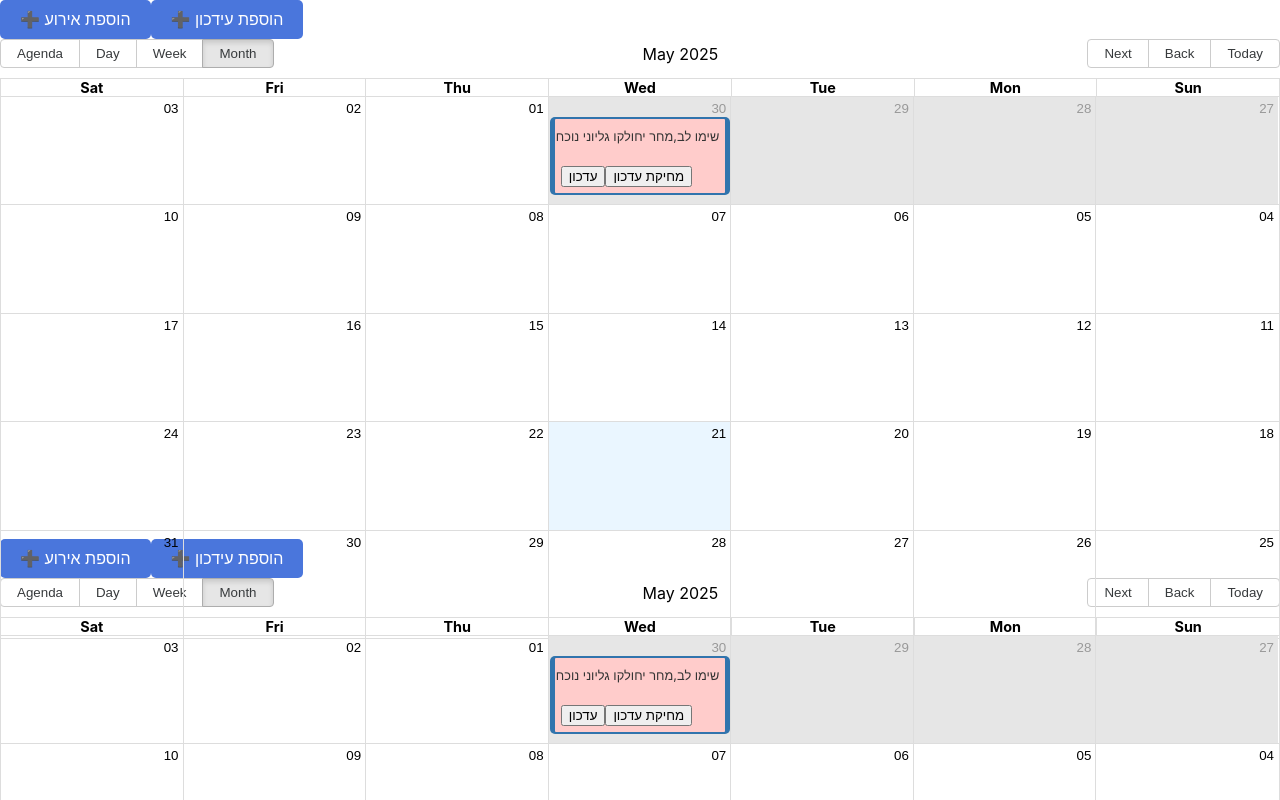
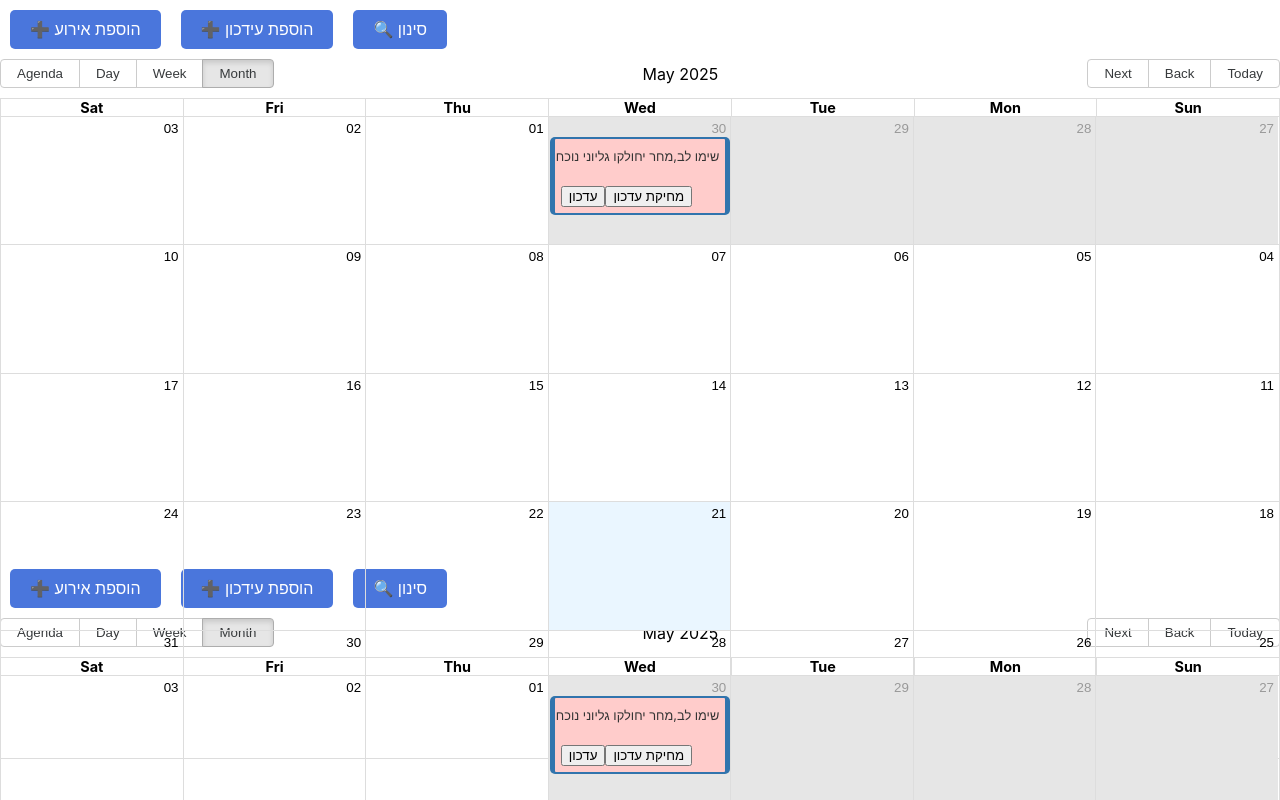
Before and after one commit to AutoDidact613/Maalot360, a React (Create React App) app: page /events in a window 1280 px wide. Shown: the top 800 px of the page. Built offline with nearby package versions, Linux system fonts and the light colour scheme.

Commit message:
end project

```diff
--- a/src/App.css
+++ b/src/App.css
@@ -1,52 +1,4 @@
-/* *{
-  direction: rtl;
-}
-.App {
-  text-align: center;
-}
 
-.App-logo {
-  height: 40vmin;
-  pointer-events: none;
-}
-
-@media (prefers-reduced-motion: no-preference) {
-  .App-logo {
-    animation: App-logo-spin infinite 20s linear;
-  }
-}
-
-.App-header {
-  background-color: #282c34;
-  min-height: 100vh;
-  display: flex;
-  flex-direction: column;
-  align-items: center;
-  justify-content: center;
-  font-size: calc(10px + 2vmin);
-  color: white;
-}
-
-.App-link {
-  color: #61dafb;
-}
-
-@keyframes App-logo-spin {
-  from {
-    transform: rotate(0deg);
-  }
-  to {
-    transform: rotate(360deg);
-  }
-} */
-.rbc-calendar {
-  direction: rtl;
-  text-align: right;
-}
-
-.rbc-time-view {
-  direction: ltr;
-}
 .rbc-event {
   display: flex;
   align-items: center;
@@ -59,7 +11,11 @@
 
 }
 
+
 .add-button {
+  /* justify-content: center; */
+  align-items: center;
+  margin: 10px;
   background-color: #4a76dc;
   color: white;
   padding: 10px 20px;
--- a/src/components/Events.js
+++ b/src/components/Events.js
@@ -1,3 +1,4 @@
+
 import React, { useState } from "react";
 import { useSelector, useDispatch } from "react-redux";
 import { Calendar, momentLocalizer } from "react-big-calendar";
@@ -13,13 +14,23 @@ const localizer = momentLocalizer(moment);
 function Events() {
   const dispatch = useDispatch();
   const updates = useSelector((state) => state.updates);
+  const events = useSelector((state) => state.events.filter((event) => event.visible === true));
 
-  const events = useSelector((state) => state.events.filter((event) => event.visible === true));
   const [showForm, setShowForm] = useState(false);
   const [showUpdateForm, setShowUpdateForm] = useState(false);
   const [currentDate, setCurrentDate] = useState(new Date());
   const [currentEvent, setCurrentEvent] = useState(null);
   const [currentUpdate, setCurrentUpdate] = useState(null);
+  const [currentView, setCurrentView] = useState('month');
+
+  // State עבור סינון
+  const [filterVisible, setFilterVisible] = useState(false);
+  const [filteredEvents, setFilteredEvents] = useState([]);
+  const [filter, setFilter] = useState({
+    fromDate: "",
+    toDate: "",
+    eventType: ""
+  });
 
   const deleteE = (id) => {
     dispatch(deleteEvent({ id }));
@@ -28,36 +39,46 @@ function Events() {
     dispatch(deleteUpdate({ id }));
   };
 
+  const handleFilterChange = (e) => {
+    setFilter({ ...filter, [e.target.name]: e.target.value });
+  };
 
-  const handleNavigate = (action) => {
-    setCurrentDate((prevDate) => {
-      const newDate = moment(prevDate).add(action === 'PREV' ? -1 : 1, 'weeks').toDate();
-      return newDate;
+  const applyFilter = () => {
+    const from = filter.fromDate ? new Date(filter.fromDate) : null;
+    const to = filter.toDate ? new Date(filter.toDate) : null;
+    const type = filter.eventType;
+
+    const filtered = events.filter(event => {
+      const eventDate = new Date(event.start);
+      return (
+        (!from || eventDate >= from) &&
+        (!to || eventDate <= to) &&
+        (!type || event.type === type)
+      );
     });
+
+    setFilteredEvents(filtered);
   };
+
   const CustomEvent = ({ event }) => {
     const eventStyles = {
       "הגשות": { background: "#87cefa" },
       "מפגשים": { background: "#1e90ff" },
       "זום": { background: "#6495ed" },
-      "update": { background: "#ffcccb" }, // סגנון מותאם לעדכונים
+      "update": { background: "#ffcccb" },
     };
 
     const defaultStyle = { background: "#E0E0E0" };
     const style = eventStyles[event.type] || defaultStyle;
 
     return (
-
       <div style={{ padding: "6px", borderRadius: "1px", ...style }}>
         <span style={{ fontSize: event.type === "update" ? "0.8em" : "0.9em", color: "#333" }}>
           {event.title}
           <br />
           {event.eventMessage}
-
         </span>
-  {/* <br /> */}
         <span style={{ fontSize: event.type === "update" ? "0.8em" : "0.6em", color: "#333" }}>
-    {/* {event.type === "update" ? "🔄 עדכון: " : "📄 אירוע: "} */}
           {event.updateMessage}
         </span>
         <br />
@@ -79,7 +100,6 @@ function Events() {
             עדכון אירוע
           </button>
         )}
-
       </div>
     );
   };
@@ -97,19 +117,32 @@ function Events() {
   return (
     <div>
       <button className="add-button" onClick={() => setShowForm(true)}>➕ הוספת אירוע</button>
-      {showForm && (
-        <EventForm
-          onClose={() => setShowForm(false)}
-          event={currentEvent}
-        />
+      {showForm && <EventForm onClose={() => setShowForm(false)} event={currentEvent} />}
+      <button className="add-button" onClick={() => setShowUpdateForm(true)}>➕ הוספת עידכון</button>
+      {showUpdateForm && <UpdateForm onClose={() => setShowUpdateForm(false)} update={currentUpdate} />}
+
+      <button className="add-button" onClick={() => setFilterVisible(!filterVisible)}>🔍 סינון</button>
+      {filterVisible && (
+        <div className="filter-form">
+          <input type="date" name="fromDate" value={filter.fromDate} onChange={handleFilterChange} />
+          <input type="date" name="toDate" value={filter.toDate} onChange={handleFilterChange} />
+          <select name="eventType" value={filter.eventType} onChange={handleFilterChange}>
+            <option value="">כל הסוגים</option>
+            <option value="הגשות">הגשות</option>
+            <option value="מפגשים">מפגשים</option>
+            <option value="זום">זום</option>
+          </select>
+          <button onClick={applyFilter}>סנן</button>
+        </div>
       )}
-      {/* <br /> */}
-  <button className="add-button" onClick={() => setShowUpdateForm(true)}>➕ הוספת עידכון</button>
-      {showUpdateForm && (
-        <UpdateForm
-          onClose={() => setShowUpdateForm(false)}
-          update={currentUpdate}
-        />
+
+      {filteredEvents.length > 0 && (
+        <div className="filtered-popup">
+          <h3>תוצאות סינון</h3>
+          {filteredEvents.map(event => (
+            <div key={event.id}>{event.title} - {event.start.toLocaleDateString()}</div>
+          ))}
+        </div>
       )}
 
       <div style={{ height: "500px" }}>
@@ -118,11 +151,14 @@ function Events() {
   events={combinedEvents}
   startAccessor="start"
   endAccessor="end"
-          style={{ height: "120%" }}
+  style={{ height: "700px" }}
   rtl={true}
-          components={{ event: CustomEvent }} // השתמש ב-CustomEvent להצגת שניהם
+  components={{ event: CustomEvent }}
   date={currentDate}
   onNavigate={(newDate) => setCurrentDate(newDate)}
+  views={['month', 'week', 'day', 'agenda']}
+  view={currentView}
+  onView={(view) => setCurrentView(view)}
 />
       </div>
     </div>
--- a/src/features/events/EventForm.js
+++ b/src/features/events/EventForm.js
@@ -1,77 +1,4 @@
-// import React, { useState, useEffect } from "react";
-// import { useDispatch } from "react-redux";
-// import { addEvent } from "./EventsSlice"; // update path accordingly
 
-// const EventForm = ({ onClose, event }) => {
-//   const dispatch = useDispatch();
-//   const [eventData, setEventData] = useState({
-//     title: "",
-//     start: new Date(),
-//     end: new Date(),
-//     importance: "1",
-//     eventMessage: "",
-//   });
-
-//   useEffect(() => {
-//     if (event) {
-//       setEventData({
-//         title: event.title,
-//         start: new Date(event.start),
-//         end: new Date(event.end),
-//         importance: event.importance,
-//         eventMessage: event.eventMessage,
-//       });
-//     }
-//   }, [event]);
-
-//   const handleChange = (e) => {
-//     setEventData({ ...eventData, [e.target.name]: e.target.value });
-//   };
-
-//   const handleDateChange = (e) => {
-//     const selectedDate = new Date(e.target.value);
-//     setEventData({ ...eventData, start: selectedDate, end: selectedDate });
-//   };
-
-//   const handleSubmit = (e) => {
-//     e.preventDefault();
-//     dispatch(addEvent({ ...eventData, id: event ? event.id : Date.now(), visible: true })); // Use existing ID for update
-//     onClose();
-//   };
-
-//   return (
-//     <form onSubmit={handleSubmit} style={{ background: "#eee", padding: "10px", borderRadius: "8px", marginBottom: "10px" }}>
-//       <label>
-//         כותרת:
-//         <input type="text" name="title" value={eventData.title} onChange={handleChange} required />
-//       </label>
-//       <br />
-//       <label>
-//         פירוט אירוע:
-//         <input type="text" name="eventMessage" value={eventData.eventMessage} onChange={handleChange} required />
-//       </label>
-//       <br />
-//       <label>
-//         תאריך:
-//         <input type="date" name="start" value={eventData.start.toISOString().split('T')[0]} onChange={handleDateChange} required />
-//       </label>
-//       <br />
-//       <label>
-//         חשיבות:
-//         <select name="importance" value={eventData.importance} onChange={handleChange}>
-//           <option value="1">נמוכה</option>
-//           <option value="2">בינונית</option>
-//           <option value="3">גבוהה</option>
-//         </select>
-//       </label>
-//       <br />
-//       <button type="submit">✅ שמור אירוע</button>
-//       <button type="button" onClick={onClose}>❌ ביטול</button>
-//     </form>
-//   );
-// };
-
-// export default EventForm;
 import React, { useState, useEffect } from "react";
 import { useDispatch } from "react-redux";
 import { addEvent } from "./EventsSlice";
@@ -109,7 +36,7 @@ const EventForm = ({ onClose, event }) => {
 
   const handleSubmit = (e) => {
     e.preventDefault();
-    const eventId = event ? event.id : Date.now(); // Use existing ID for updates, new ID for new events
+    const eventId = event ? event.id : Date.now();
     dispatch(addEvent({ ...eventData, id: eventId, visible: true }));
     onClose();
   };
--- a/src/features/uptade/UpdateForm.js
+++ b/src/features/uptade/UpdateForm.js
@@ -34,7 +34,7 @@ const UpdateForm = ({ onClose, update }) => {
 
   const handleSubmit = (e) => {
     e.preventDefault();
-    const updateId = update ? update.id : Date.now(); // Use existing ID for updates, new ID for new events
+    const updateId = update ? update.id : Date.now();
     dispatch(addUpdate({ ...updateData, id: updateId }));
     onClose();
   };
```
Also changed, not shown: src/features/uptade/ActBtnsU.js (deleted). Lines whose indentation alone changed are shown as unchanged.
